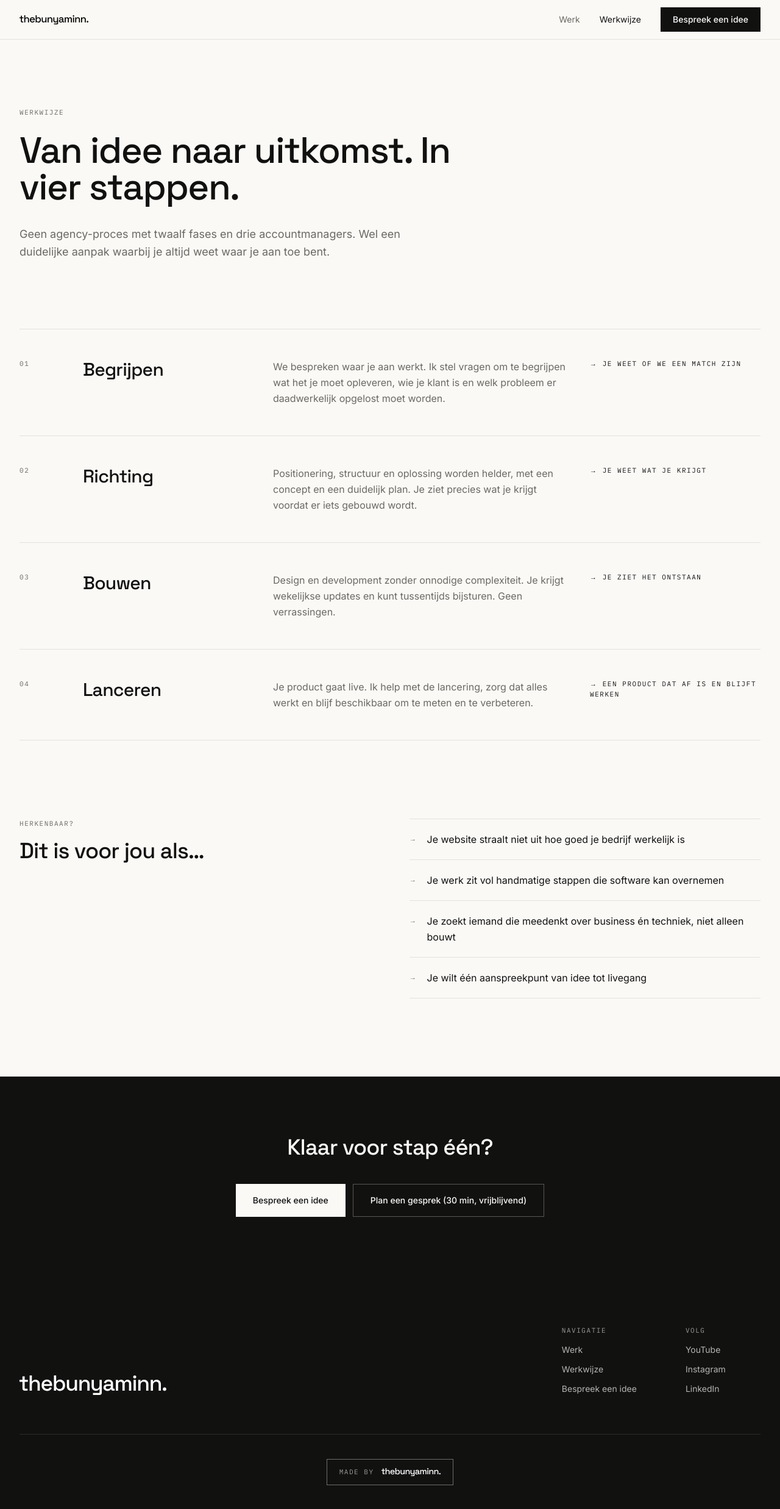
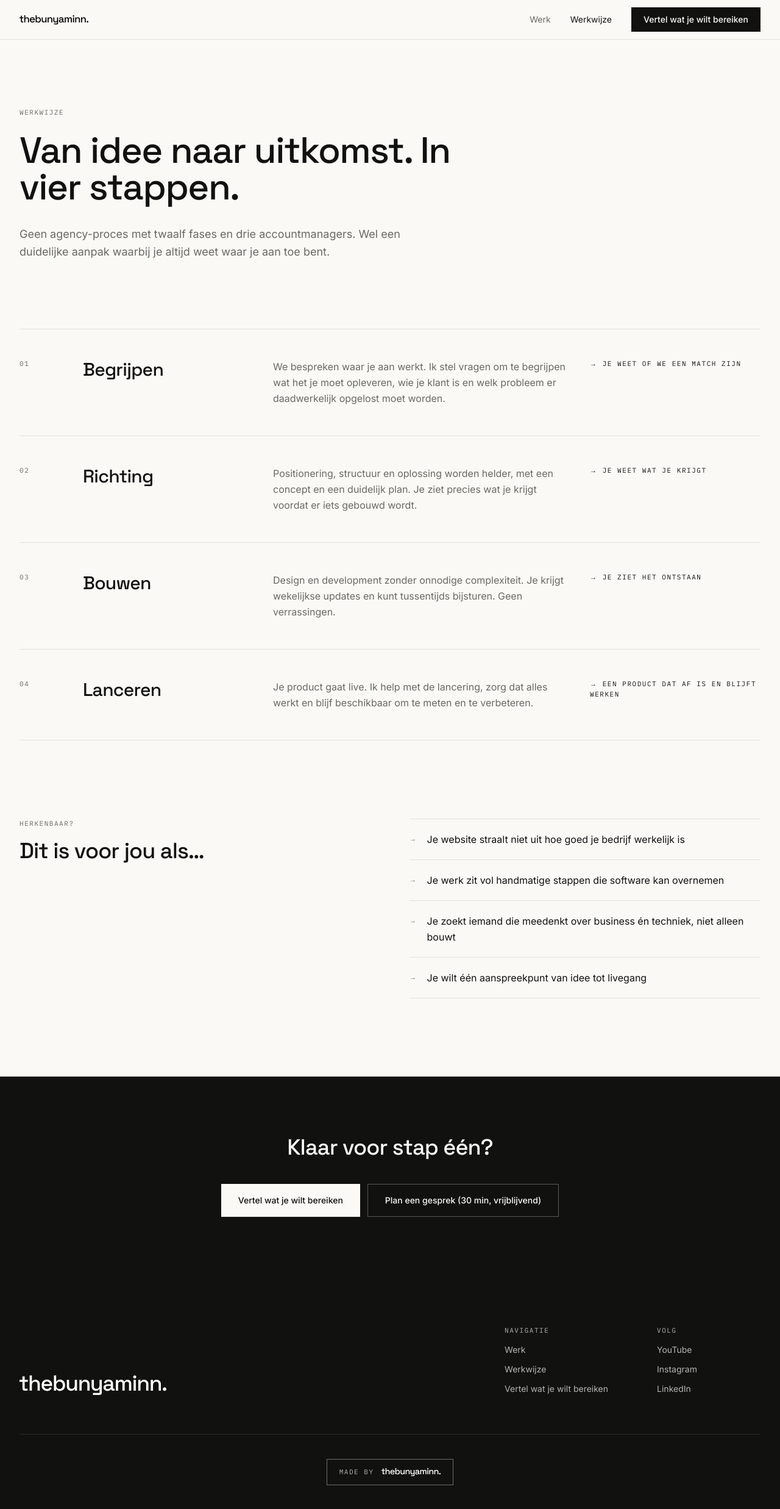
Before and after one commit to bunyaminbolukbas/portfolio_v2, a Next.js app: page /werkwijze in a window 1280 px wide. Shown: the top 2474 px of the page at 61% size. Built offline with nearby package versions, Linux system fonts and the light colour scheme.

Commit message:
Design-fixes uit taste-skill audit: één CTA-label, beter contrast, knopfeedback
Alle knoppen naar /start heten nu "Vertel wat je wilt bereiken". Tekst op
donkere secties van 55-60% naar 70% wit voor WCAG AA. Knoppen zakken 1px
bij indrukken.

Co-Authored-By: Claude Fable 5 <noreply@anthropic.com>

```diff
--- a/app/globals.css
+++ b/app/globals.css
@@ -35,19 +35,19 @@ html.lenis body {
   }
 
   .btn-primary {
-    @apply inline-flex items-center justify-center gap-2 bg-ink text-paper px-7 py-4 text-sm font-medium transition-colors hover:bg-ink/85 focus-visible:outline focus-visible:outline-2 focus-visible:outline-offset-2 focus-visible:outline-ink;
+    @apply inline-flex items-center justify-center gap-2 bg-ink text-paper px-7 py-4 text-sm font-medium transition-[background-color,transform] hover:bg-ink/85 active:translate-y-px focus-visible:outline focus-visible:outline-2 focus-visible:outline-offset-2 focus-visible:outline-ink;
   }
 
   .btn-primary-inverted {
-    @apply inline-flex items-center justify-center gap-2 bg-paper text-ink px-7 py-4 text-sm font-medium transition-colors hover:bg-paper/85 focus-visible:outline focus-visible:outline-2 focus-visible:outline-offset-2 focus-visible:outline-paper;
+    @apply inline-flex items-center justify-center gap-2 bg-paper text-ink px-7 py-4 text-sm font-medium transition-[background-color,transform] hover:bg-paper/85 active:translate-y-px focus-visible:outline focus-visible:outline-2 focus-visible:outline-offset-2 focus-visible:outline-paper;
   }
 
   .btn-secondary {
-    @apply inline-flex items-center justify-center gap-2 border border-ink/25 px-7 py-4 text-sm font-medium transition-colors hover:border-ink focus-visible:outline focus-visible:outline-2 focus-visible:outline-offset-2 focus-visible:outline-ink;
+    @apply inline-flex items-center justify-center gap-2 border border-ink/25 px-7 py-4 text-sm font-medium transition-[border-color,transform] hover:border-ink active:translate-y-px focus-visible:outline focus-visible:outline-2 focus-visible:outline-offset-2 focus-visible:outline-ink;
   }
 
   .btn-secondary-inverted {
-    @apply inline-flex items-center justify-center gap-2 border border-paper/30 px-7 py-4 text-sm font-medium transition-colors hover:border-paper focus-visible:outline focus-visible:outline-2 focus-visible:outline-offset-2 focus-visible:outline-paper;
+    @apply inline-flex items-center justify-center gap-2 border border-paper/30 px-7 py-4 text-sm font-medium transition-[border-color,transform] hover:border-paper active:translate-y-px focus-visible:outline focus-visible:outline-2 focus-visible:outline-offset-2 focus-visible:outline-paper;
   }
 
   .input-field {
--- a/app/start/page.tsx
+++ b/app/start/page.tsx
@@ -4,7 +4,7 @@ import { ProjectForm } from '@/components/site/ProjectForm';
 import { site } from '@/lib/site';
 
 export const metadata: Metadata = {
-  title: 'Bespreek een idee',
+  title: 'Vertel wat je wilt bereiken',
   description:
     'Vertel wat je wilt bereiken: meer klanten, meer omzet of minder handmatig werk. Je krijgt een eerlijk advies over de beste aanpak.',
 };
@@ -15,8 +15,7 @@ export default function Start() {
       <section className="mx-auto max-w-site px-5 py-20 sm:px-8 sm:py-28">
         <div className="grid gap-14 lg:grid-cols-2 lg:gap-20">
           <Reveal>
-            <p className="mono-label text-muted">Bespreek een idee</p>
-            <h1 className="mt-6 font-display text-4xl font-medium leading-tight tracking-tight sm:text-5xl">
+            <h1 className="font-display text-4xl font-medium leading-tight tracking-tight sm:text-5xl">
               Vertel me wat je wilt bereiken.
             </h1>
             <p className="mt-8 max-w-md text-lg leading-relaxed text-muted">
--- a/app/werkwijze/page.tsx
+++ b/app/werkwijze/page.tsx
@@ -121,7 +121,7 @@ export default function Werkwijze() {
             </h2>
             <div className="mt-10 flex flex-col justify-center gap-3 sm:flex-row">
               <Link href="/start" className="btn-primary-inverted">
-                Bespreek een idee
+                Vertel wat je wilt bereiken
               </Link>
               <a
                 href={site.calendly}
--- a/components/site/BuiltBy.tsx
+++ b/components/site/BuiltBy.tsx
@@ -25,7 +25,7 @@ export function BuiltBy({
         dark ? 'border-paper/40 hover:border-paper' : 'border-ink/30 hover:border-ink'
       } ${className}`}
     >
-      <span className={`mono-label ${dark ? 'text-paper/60' : 'text-muted'}`}>
+      <span className={`mono-label ${dark ? 'text-paper/70' : 'text-muted'}`}>
         made by
       </span>
       <Image
--- a/components/site/Footer.tsx
+++ b/components/site/Footer.tsx
@@ -18,7 +18,7 @@ export function Footer() {
 
           <div className="grid grid-cols-2 gap-10 sm:gap-20">
             <nav aria-label="Footer" className="flex flex-col gap-3 text-sm">
-              <span className="mono-label text-paper/60">Navigatie</span>
+              <span className="mono-label text-paper/70">Navigatie</span>
               <Link href="/#werk" className="text-paper/70 transition-colors hover:text-paper">
                 Werk
               </Link>
@@ -26,12 +26,12 @@ export function Footer() {
                 Werkwijze
               </Link>
               <Link href="/start" className="text-paper/70 transition-colors hover:text-paper">
-                Bespreek een idee
+                Vertel wat je wilt bereiken
               </Link>
             </nav>
 
             <div className="flex flex-col gap-3 text-sm">
-              <span className="mono-label text-paper/60">Volg</span>
+              <span className="mono-label text-paper/70">Volg</span>
               <a
                 href={site.social.youtube}
                 target="_blank"
--- a/components/site/Nav.tsx
+++ b/components/site/Nav.tsx
@@ -46,9 +46,9 @@ export function Nav() {
           ))}
           <Link
             href="/start"
-            className="bg-ink px-5 py-2.5 text-sm font-medium text-paper transition-colors hover:bg-ink/85"
+            className="bg-ink px-5 py-2.5 text-sm font-medium text-paper transition-[background-color,transform] hover:bg-ink/85 active:translate-y-px"
           >
-            Bespreek een idee
+            Vertel wat je wilt bereiken
           </Link>
         </div>
 
@@ -82,7 +82,7 @@ export function Nav() {
               className="btn-primary mt-2 w-full"
               onClick={() => setOpen(false)}
             >
-              Bespreek een idee
+              Vertel wat je wilt bereiken
             </Link>
           </div>
         </div>
--- a/components/site/ProjectForm.tsx
+++ b/components/site/ProjectForm.tsx
@@ -14,7 +14,7 @@ export function ProjectForm({ dark = false }: { dark?: boolean }) {
   const formRef = useRef<HTMLFormElement>(null);
 
   const inputClass = dark
-    ? 'w-full border border-paper/25 bg-transparent px-4 py-3.5 text-sm text-paper placeholder:text-paper/55 focus:border-paper focus:outline-none transition-colors'
+    ? 'w-full border border-paper/25 bg-transparent px-4 py-3.5 text-sm text-paper placeholder:text-paper/70 focus:border-paper focus:outline-none transition-colors'
     : 'input-field';
   const labelClass = `mono-label mb-2 block ${dark ? 'text-paper/70' : 'text-muted'}`;
 
```
